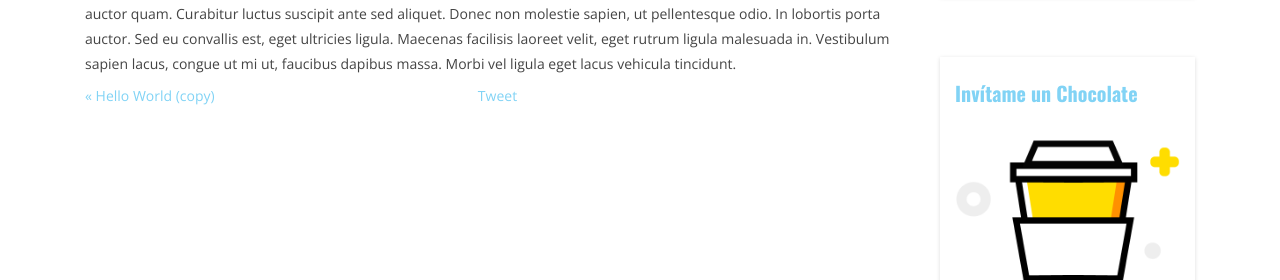
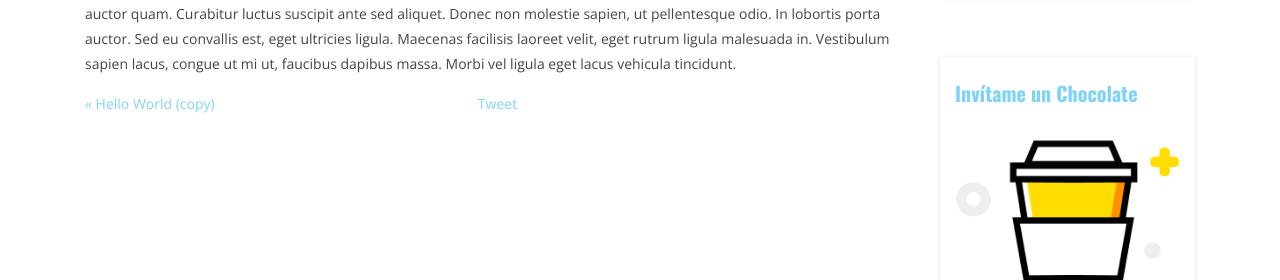
Before and after one commit to MarianoOG/marianoog.github.io, a Jekyll site: the page built from _posts/2019-08-04-hello-world.md, in a window 1280 px wide. Shown: the part 1196-1476 px from the top of the page. Built offline with Jekyll 4.4.1, drawn with Linux system fonts in a browser that asks for light colours; comment, search, counter and statistics services are not loaded.

Commit message:
mobile version added

```diff
--- a/_includes/themes/bootstrap/post.html
+++ b/_includes/themes/bootstrap/post.html
@@ -44,18 +44,18 @@
         {{ content }}
 
         <div class="row">
-            <div class="col-sm-12 col-md-5">
+            <div class="text-sm-center text-md-left col-sm-12 col-md-5 py-2">
                 {% if page.previous.url %}
                     <a class="prev" href="{{page.previous.url}}">&laquo; {{page.previous.title}}</a>
                 {% endif %}
             </div>
 
-            <div class="text-center order-sm-last col-sm-12 col-md-2">
+            <div class="text-center order-sm-last col-sm-12 col-md-2 py-2">
                 <script async src="https://platform.twitter.com/widgets.js" charset="utf-8"></script>
                 <a href="https://twitter.com/share?ref_src=twsrc%5Etfw" class="twitter-share-button" data-text="{{ page.tagline }}" data-url="{{ site.url }}{{ page.url }}" data-via="mariano_og" data-related="mariano_og" data-show-count="false">Tweet</a>
             </div>
 
-            <div class="text-right col-sm-12 col-md-5">
+            <div class="text-sm-center text-md-right col-sm-12 col-md-5 py-2">
                 {% if page.next.url %}
                     <a class="next" href="{{page.next.url}}">{{page.next.title}} &raquo;</a>
                 {% endif %}
```
